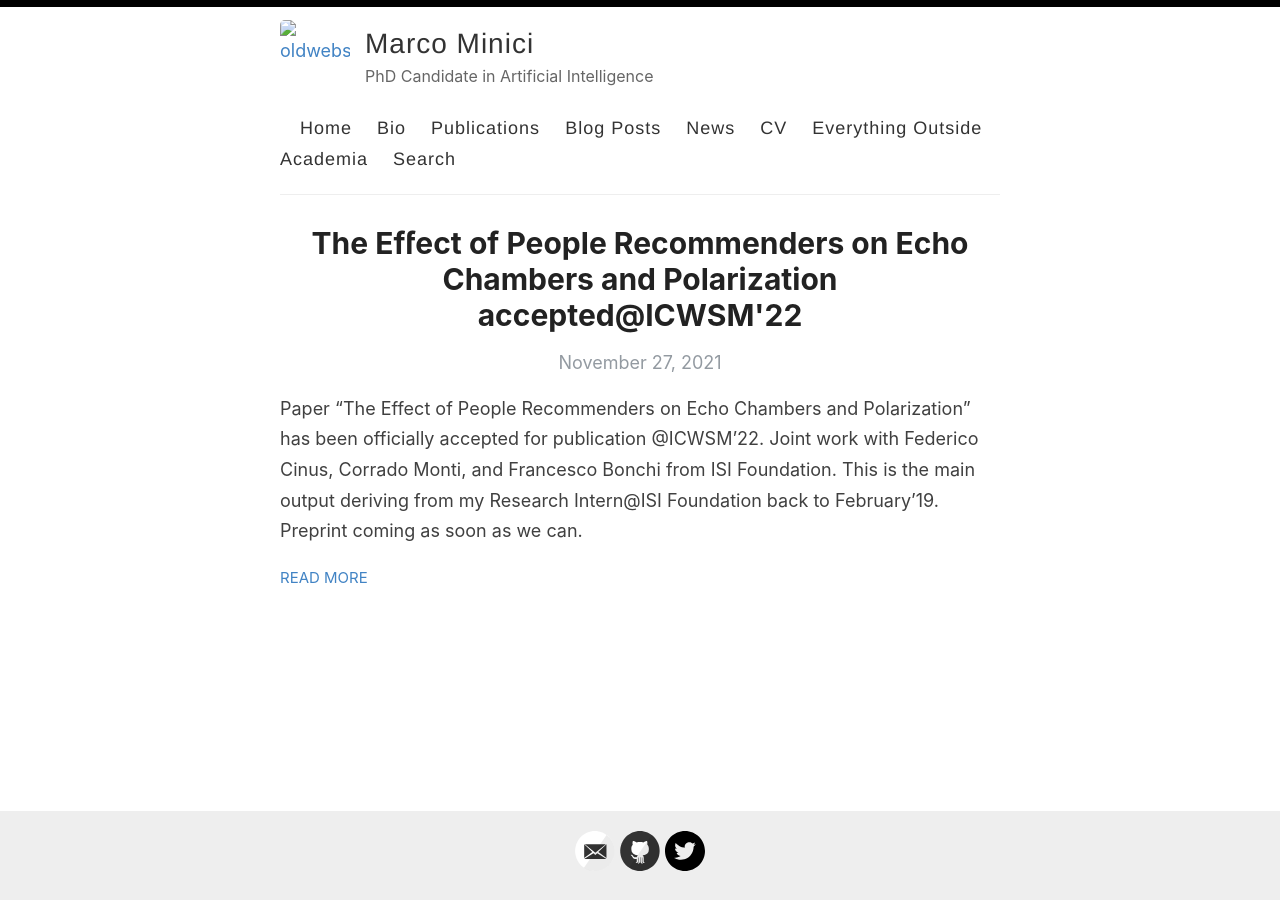
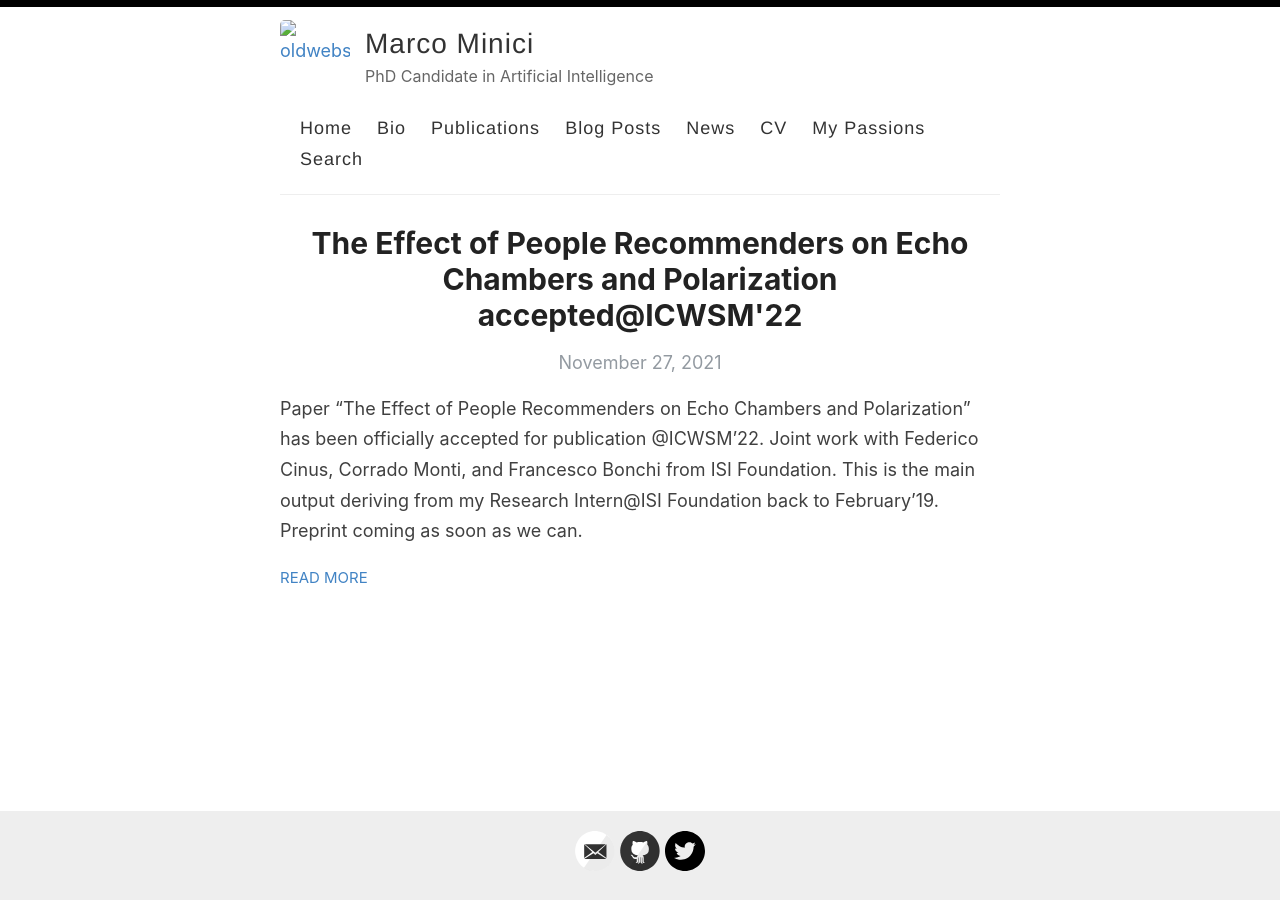
Before and after one commit to mminici/oldwebsite, a Jekyll site: the page built from index.html, in a window 1280 px wide. Built offline with Jekyll 4.4.1, drawn with Linux system fonts in a browser that asks for light colours; the list of posts is cut into pages by our own code.

Commit message:
Update default.html

```diff
--- a/_layouts/default.html
+++ b/_layouts/default.html
@@ -34,7 +34,7 @@
               <a href="{{ site.baseurl }}/blog-posts">Blog Posts</a>
               <a href="{{ site.baseurl }}/short-news">News</a>
               <a href="{{ site.baseurl }}/cv">CV</a>
-              <a href="{{ site.baseurl }}/outside-academia">Everything Outside Academia</a>
+              <a href="{{ site.baseurl }}/outside-academia">My Passions</a>
               <a href="{{ site.baseurl }}/search">Search</a>
             </nav>
           </header>
```
